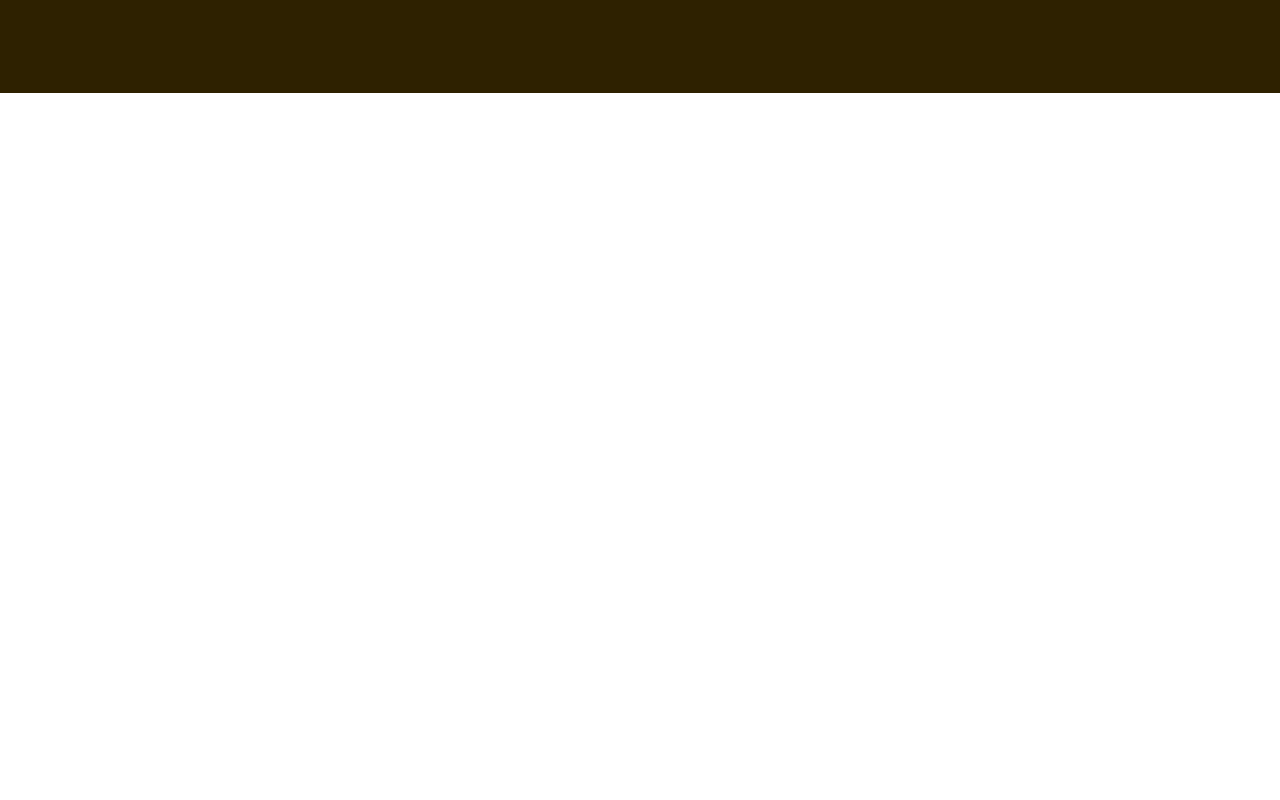
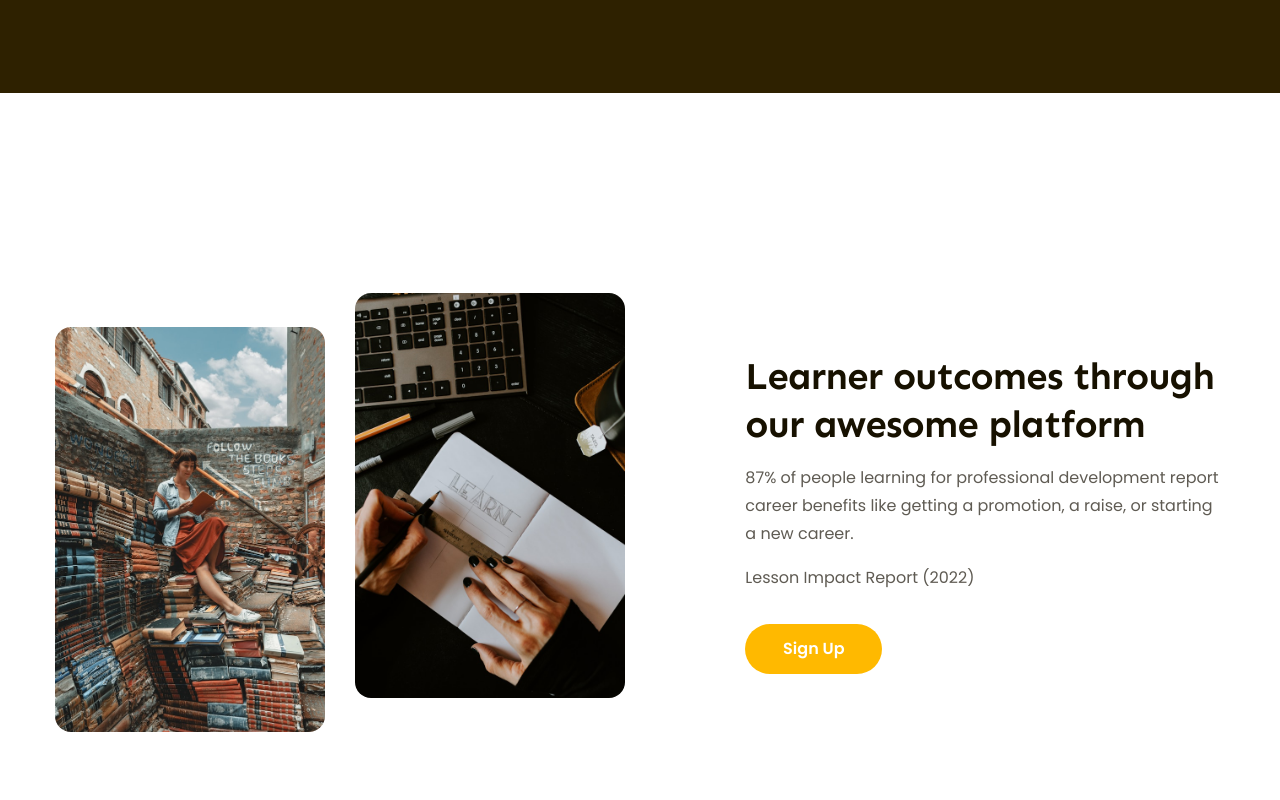
Before and after one commit to khuongduy1122/figma-to-html, a plain HTML site: page index.html in a window 1280 px wide. Shown: the part 2243-3043 px from the top of the page. Drawn offline with Linux system fonts and the light colour scheme.

Commit message:
p10 hoan thanh code features 1

```diff
--- a/assets/css/style.css
+++ b/assets/css/style.css
@@ -474,3 +474,51 @@ a {
   font-style: italic;
   line-height: 1.54;
 }
+
+/* ================features================ */
+.features {
+  margin-top: 135px;
+  padding: 65px 0;
+}
+.features .body {
+  display: flex;
+  justify-content: space-between;
+}
+
+.features .images {
+  display: flex;
+  gap: 30px;
+}
+
+.features .images img {
+  width: 270px;
+  height: 405px;
+  border-radius: 16px;
+  object-fit: cover;
+}
+
+.features .images img.lower {
+  margin-top: 34px;
+}
+
+.features .content {
+  width: 41%;
+  display: flex;
+  flex-direction: column;
+  justify-content: center;
+}
+
+.features .content .desc {
+  color: #5f5b53;
+  font-size: 1.6rem;
+  font-weight: 400;
+  line-height: 1.75;
+  margin-top: 16px;
+}
+
+.features .content .cta-btn {
+  width: 137px;
+  height: 50px;
+  background: var(--primary-color);
+  margin-top: 32px;
+}
--- a/index.html
+++ b/index.html
@@ -279,6 +279,26 @@
                 </div>
             </div>
         </div>
+
+        <!-- features -->
+        <div class="features">
+            <div class="main-content">
+                <div class="body">
+                    <div class="images">
+                        <img src="./assets/img/learn1.jpg" alt="Learner outcomes through our awesome platform"
+                            class="lower">
+                        <img src="./assets/img/learn2.jpg" alt="Learner outcomes through our awesome platform">
+                    </div>
+                    <div class="content">
+                        <h2 class="heading-lv2">Learner outcomes through our awesome platform</h2>
+                        <p class="desc">87% of people learning for professional development report career benefits like
+                            getting a promotion, a raise, or starting a new career.</p>
+                        <p class="desc">Lesson Impact Report (2022)</p>
+                        <a href="#!" class="btn cta-btn">Sign Up</a>
+                    </div>
+                </div>
+            </div>
+        </div>
     </main>
 </body>
 
```
Also changed, not shown: assets/img/learn1.jpg (added), assets/img/learn2.jpg (added).
